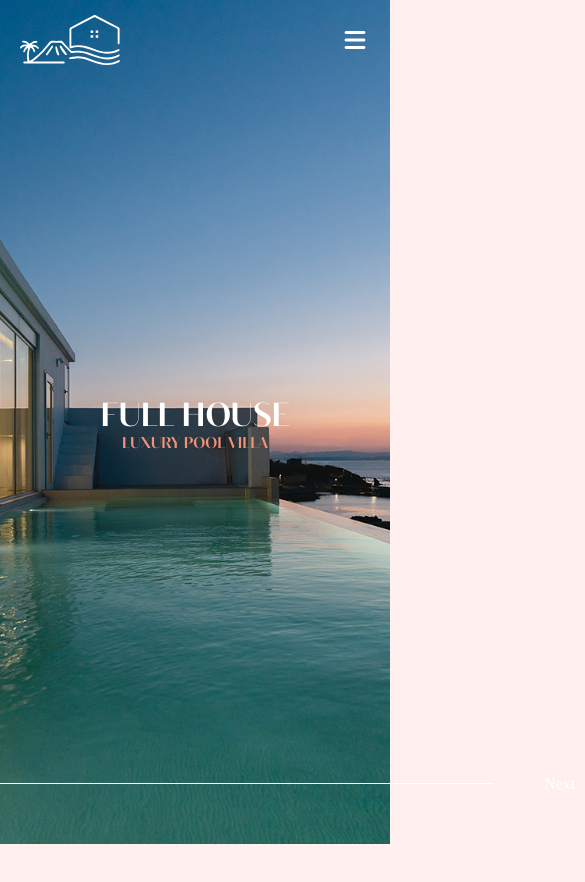
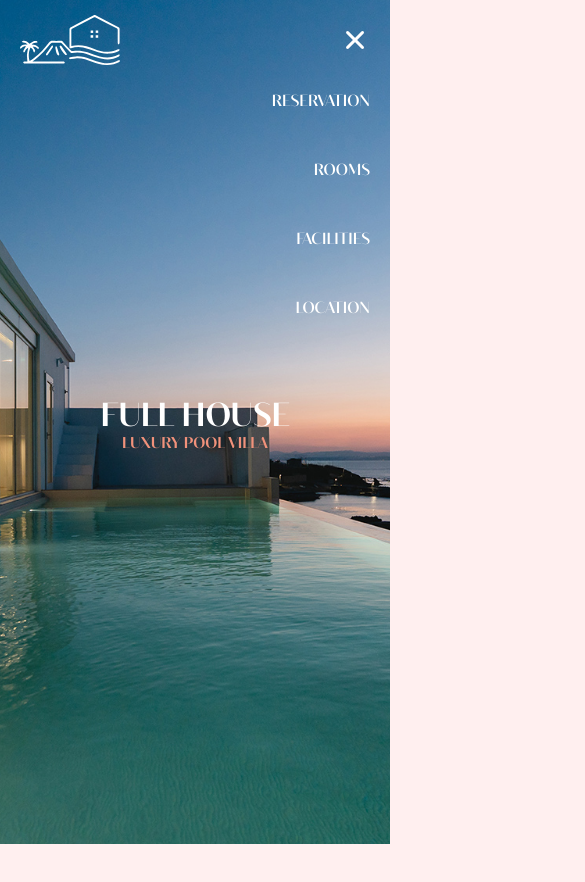
Before and after one commit to paikhyunsuh-hash/fullHouse, a plain HTML site: page html/index.html in a window 390 px wide. Both pictures are taken after a click on the element 355 px from the left and 40 px from the top of the page. Shown: the top 882 px of the page, 585 px wide, since content can reach past the window. Drawn offline with nearby package versions, Linux system fonts and the light colour scheme; a web font is replaced by a local one.

Commit message:
header, footer, side menu

```diff
--- a/css/common.css
+++ b/css/common.css
@@ -125,7 +125,7 @@ header {
   top: 0;
   padding: 0 20px;
   box-sizing: border-box;
-  z-index: 999;
+  z-index: 9;
 
   transition: background-color 1s ease, color 1s ease;
 }
@@ -156,7 +156,7 @@ header h1 img {
   object-fit: cover;
   filter: invert();
 }
-header nav .bar {
+header nav .burger {
   display: none;
   cursor: pointer;
 }
@@ -170,40 +170,14 @@ header nav ul li a {
   align-items: center;
   height: 50px; /* same as logo height */
 }
-header nav .bar .close {
+header nav .burger {
   display: none;
 }
 
-@media (max-width: 620px) {
-  header nav .bar {
-    display: block;
-  }
-  header nav .bar i {
-    font-size: 24px;
-  }
-  header nav ul {
-    display: none;
-  }
-  #menu {
-    background-color: #fdfbf7;
-    width: 300px;
-    height: calc(100vh - 80px);
-    position: fixed;
-    left: 0px;
-    top: 80px;
-    z-index: 10;
-    transform: translateX(-1000%);
-    transition: 0.4s;
-  }
-  #menu.active {
-    transform: translateX(0);
-  }
-}
-
 /* SIDE MENU */
-#container.active {
-  opacity: 50%;
-  /* filter: blur(1px); */
+#menu {
+  font-family: "BlackerSans";
+  display: none;
 }
 
 /* FOOTER */
@@ -247,7 +221,57 @@ footer .bottom {
   text-align: center;
   font-size: 12px;
 }
+
 @media (max-width: 620px) {
+  /* HEADER */
+  header nav .burger {
+    display: block;
+  }
+  header nav .burger i {
+    font-size: 24px;
+  }
+  header nav .burger .open {
+    display: block;
+  }
+  header nav .burger .close {
+    display: none;
+  }
+  header nav ul {
+    display: none;
+  }
+  /* SIDE MENU */
+  #menu {
+    background-color: transparent;
+    color: #fff;
+    width: 100%;
+    text-align: right;
+    height: calc(100vh - 80px);
+    position: fixed;
+    top: 80px;
+    right: 0%;
+    top: 80px;
+    z-index: 10;
+    transition: background-color 1s ease, color 1s ease;
+    display: none;
+  }
+  #menu.active {
+    display: block;
+  }
+  #menu.scrolled {
+    background-color: rgba(241, 146, 123, 0.8);
+  }
+  #menu ul {
+    padding: 10px 20px;
+  }
+  #menu ul li {
+    margin-bottom: 50px;
+  }
+
+  #container.active {
+    opacity: 50%;
+    /* filter: blur(1px); */
+  }
+  /* FOOTER */
   footer .inner {
     display: block;
   }
--- a/html/index.html
+++ b/html/index.html
@@ -29,6 +29,10 @@
       crossorigin="anonymous"
       referrerpolicy="no-referrer"
     ></script>
+    <!-- jQuery CDN -->
+    <script src="https://cdnjs.cloudflare.com/ajax/libs/jquery/3.7.1/jquery.min.js"></script>
+    <!-- jQuery -->
+    <script src="/js/header.js"></script>
   </head>
   <body>
     <header>
@@ -39,7 +43,7 @@
           </a>
         </h1>
         <nav>
-          <div class="bar">
+          <div class="burger">
             <div class="open"><i class="fa-solid fa-bars"></i></div>
             <div class="close"><i class="fa-solid fa-xmark"></i></div>
           </div>
@@ -60,7 +64,7 @@
         </nav>
       </div>
     </header>
-    <!-- <div id="menu">
+    <div id="menu">
       <ul>
         <li>
           <a href="reservation.html"> RESERVATION</a>
@@ -69,7 +73,7 @@
         <li><a href="facilities.html">FACILITIES</a></li>
         <li><a href="location.html">LOCATION</a></li>
       </ul>
-    </div> -->
+    </div>
     <div class="container">
       <section id="visual">
         <div class="visualText">
@@ -78,13 +82,13 @@
             <span> LUXURY POOL VILLA </span>
           </h2>
         </div>
-        <div class="bottom">
+        <!-- <div class="bottom">
           <p><a href="#">Prev</a></p>
           <div class="bar"></div>
           <div class="bar"></div>
           <div class="bar"></div>
           <p><a href="#">Next</a></p>
-        </div>
+        </div> -->
       </section>
       <section id="con01">
         <div class="inner"></div>
@@ -232,6 +236,15 @@
         onEnter: () => header.classList.add("scrolled"),
         onLeaveBack: () => header.classList.remove("scrolled"),
       });
+
+      const menu = document.querySelector("#menu");
+      ScrollTrigger.create({
+        trigger: "#con01",
+        start: "top top",
+        end: "bottom top",
+        onEnter: () => menu.classList.add("scrolled"),
+        onLeaveBack: () => menu.classList.remove("scrolled"),
+      });
     </script>
   </body>
 </html>
--- a/js/header.js
+++ b/js/header.js
@@ -0,0 +1,16 @@
+$(function () {
+  /*SIDE MENU*/
+  $("header .inner nav .burger .open").on("click", function () {
+    $("#menu").addClass("active");
+    $(".open").hide();
+    $(".close").show();
+    // $("#container").addClass("active");
+  });
+
+  $("header .inner nav .burger .close").on("click", function () {
+    $("#menu").removeClass("active");
+    $(".close").hide();
+    $(".open").show();
+    // $("#container").removeClass("active");
+  });
+});
```
Also changed, not shown: html/header.html (+14 -0 lines).
